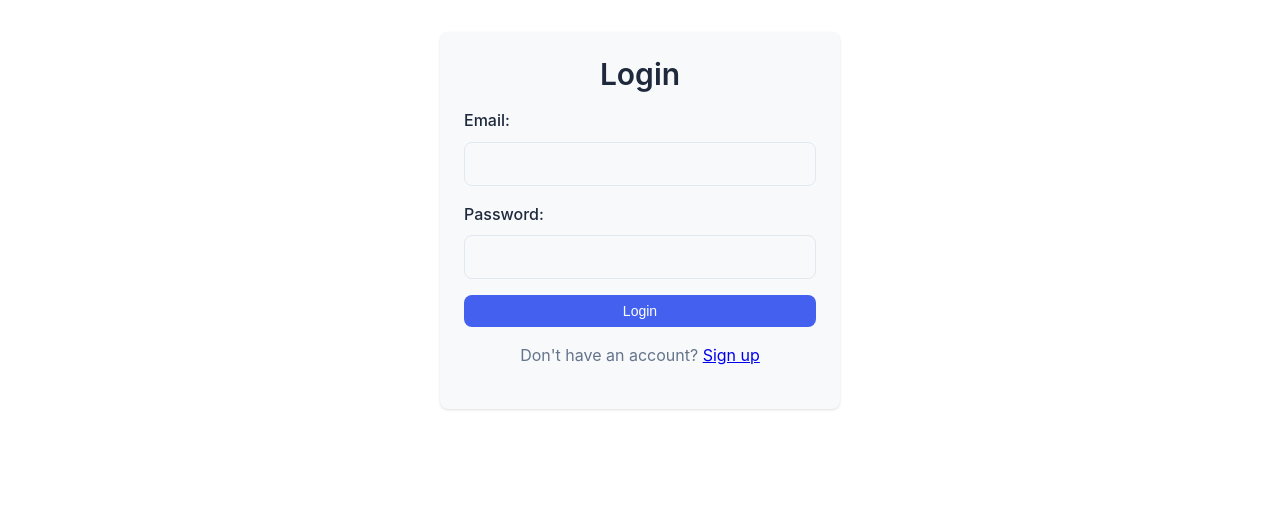
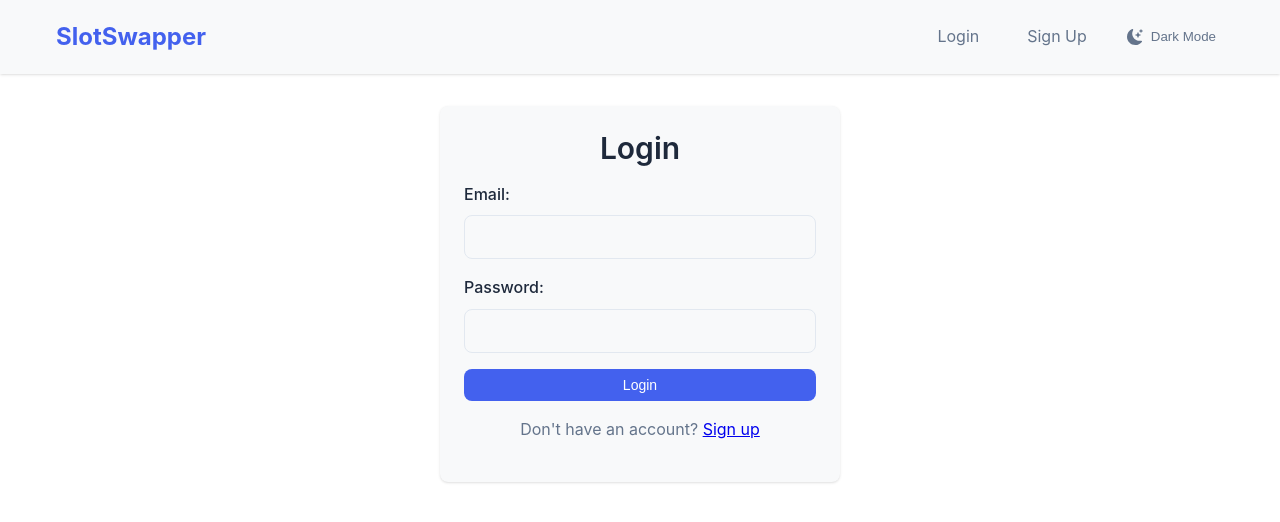
Before and after one commit to inferno4670/SlotSwapper, a React (Create React App) app in the folder frontend/: page /login in a window 1280 px wide. Shown: the top 522 px of the page. Built offline with nearby package versions, Linux system fonts and the light colour scheme; no server answers.

Commit message:
Fix UI and authentication issues: restore proper App header with navigation and fix CORS configuration

```diff
--- a/frontend/src/App.tsx
+++ b/frontend/src/App.tsx
@@ -1,23 +1,75 @@
-import React, { useState } from 'react';
-import { BrowserRouter as Router, Routes, Route, Navigate } from 'react-router-dom';
+import React, { useState, useEffect } from 'react';
+import { BrowserRouter as Router, Routes, Route, Navigate, Link } from 'react-router-dom';
 import Signup from './components/Signup';
 import Login from './components/Login';
 import Calendar from './components/Calendar';
 import Marketplace from './components/Marketplace';
+import Notifications from './components/Notifications';
+import ThemeToggle from './components/ThemeToggle';
 
 function App() {
   const [isAuthenticated, setIsAuthenticated] = useState(!!localStorage.getItem('token'));
 
+  useEffect(() => {
+    // Check authentication status on app load
+    const token = localStorage.getItem('token');
+    setIsAuthenticated(!!token);
+
+    // Listen for storage changes (e.g., logout from another tab)
+    const handleStorageChange = () => {
+      const token = localStorage.getItem('token');
+      setIsAuthenticated(!!token);
+    };
+
+    window.addEventListener('storage', handleStorageChange);
+    return () => window.removeEventListener('storage', handleStorageChange);
+  }, []);
+
+  const handleLogout = () => {
+    localStorage.removeItem('token');
+    localStorage.removeItem('userId');
+    setIsAuthenticated(false);
+    window.location.href = '/login';
+  };
+
   return (
     <Router>
       <div className="App">
+        <header className="app-header">
+          <div className="container header-content">
+            <Link to="/" className="header-title">SlotSwapper</Link>
+            <nav>
+              <div className="nav-links">
+                {isAuthenticated ? (
+                  <>
+                    <Link to="/dashboard" className="nav-link">Calendar</Link>
+                    <Link to="/marketplace" className="nav-link">Marketplace</Link>
+                    <Link to="/notifications" className="nav-link">Notifications</Link>
+                    <button onClick={handleLogout} className="btn btn-secondary">Logout</button>
+                  </>
+                ) : (
+                  <>
+                    <Link to="/login" className="nav-link">Login</Link>
+                    <Link to="/signup" className="nav-link">Sign Up</Link>
+                  </>
+                )}
+                <ThemeToggle />
+              </div>
+            </nav>
+          </div>
+        </header>
+        <main>
+          <div className="container">
             <Routes>
               <Route path="/" element={isAuthenticated ? <Navigate to="/dashboard" /> : <Navigate to="/login" />} />
               <Route path="/signup" element={<Signup />} />
               <Route path="/login" element={<Login />} />
               <Route path="/dashboard" element={<Calendar />} />
               <Route path="/marketplace" element={<Marketplace />} />
+              <Route path="/notifications" element={<Notifications />} />
             </Routes>
+          </div>
+        </main>
       </div>
     </Router>
   );
```
Also changed, not shown: 1 other file (tests, documents, lock files or other folders). Lines whose indentation alone changed are shown as unchanged.
